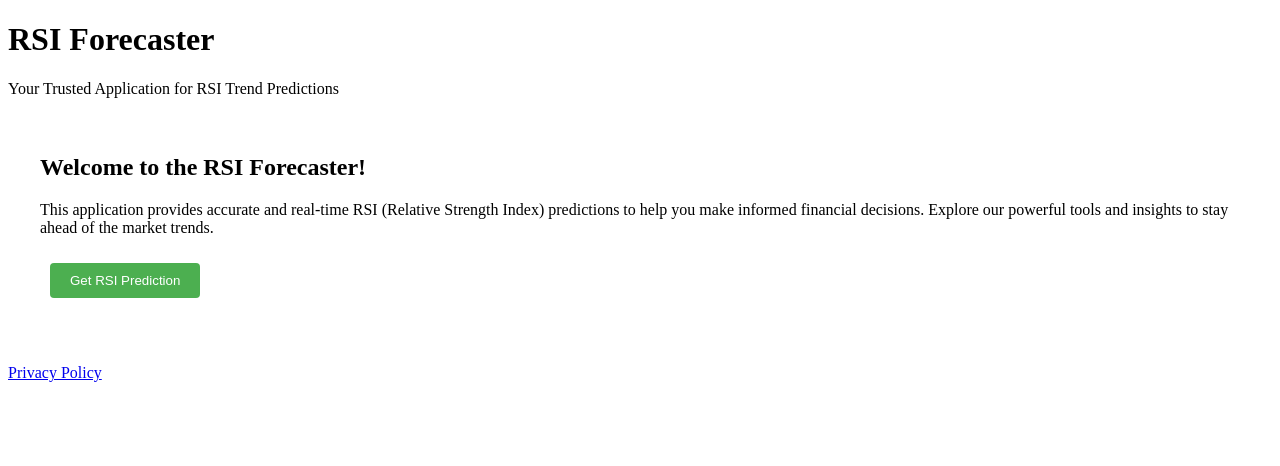
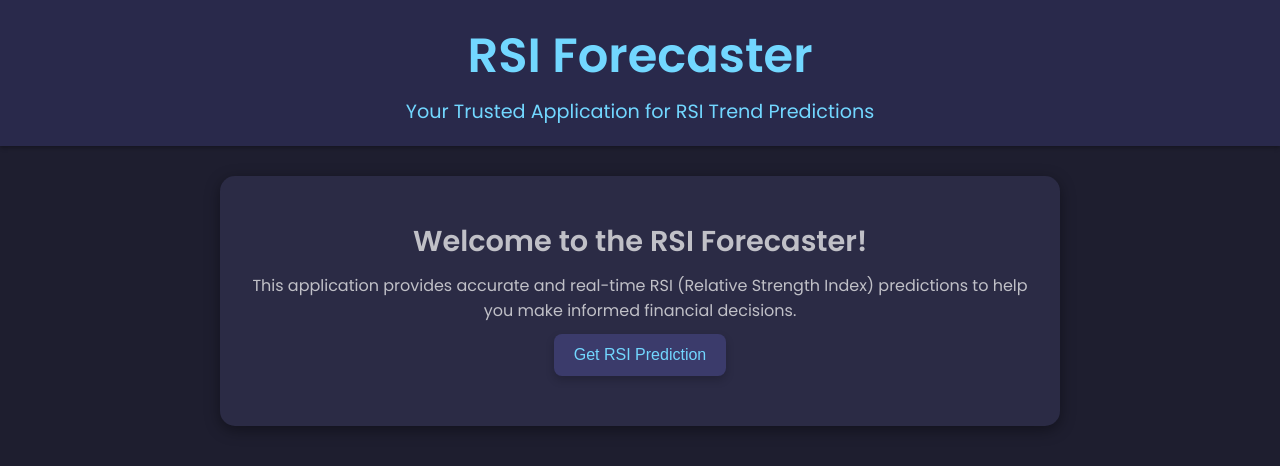
Before and after one commit to Retrospek/AlgorithmicTrading, a Flask app: page / in a window 1280 px wide. Shown: the top 466 px of the page. Run offline with Flask 3, Linux system fonts and the light colour scheme; parts of the project's set-up code (start-up, migrations or seed data) failed here and were passed over.

Commit message:
FINISHED AI RSI PREDICTION APPLICATION!!!!!!!

```diff
--- a/app.py
+++ b/app.py
@@ -100,7 +100,6 @@ def plot():
 
     plt.figure(figsize=(10, 6), dpi=100)
 
-    plt.style.use('seaborn')
     plt.plot(range(1, len(prediction_data) + 1), prediction_data,
             marker='o',
             linestyle='-',
--- a/templates/home.html
+++ b/templates/home.html
@@ -5,39 +5,120 @@
     <meta name="viewport" content="width=device-width, initial-scale=1.0">
     <title>RSI Forecaster</title>
     <style>
-        #prediction-chart {
-            width: 100%;
+        @import url('https://fonts.googleapis.com/css2?family=Poppins:wght@300;400;600&display=swap');
+
+        body {
+            font-family: 'Poppins', sans-serif;
+            background: #1e1e2f;
+            color: #d4d4dc;
+            margin: 0;
+            padding: 0;
+            text-align: center;
+        }
+
+        header {
+            padding: 20px;
+            background: #29294b;
+            color: #72d7ff;
+            font-size: 1.2em;
+            box-shadow: 0 2px 4px rgba(0, 0, 0, 0.3);
+        }
+
+        header h1 {
+            font-size: 2.5em;
+            margin: 0;
+        }
+
+        header p {
+            margin: 5px 0 0;
+            font-size: 1em;
+        }
+
+        .container {
             max-width: 800px;
-            margin: 20px auto;
+            margin: 30px auto;
+            padding: 20px;
+            background: #2b2b45;
+            color: #c0c0c7;
+            border-radius: 15px;
+            box-shadow: 0 4px 15px rgba(0, 0, 0, 0.4);
+        }
+
+        .intro h2 {
+            font-size: 1.8em;
+            margin-bottom: 10px;
+        }
+
+        .intro p {
+            font-size: 1em;
+            line-height: 1.6;
+            margin: 0;
+        }
+
+        button {
+            padding: 12px 20px;
+            margin: 10px;
+            font-size: 1em;
+            background: #3b3b6b;
+            color: #72d7ff;
+            border: none;
+            border-radius: 8px;
+            cursor: pointer;
+            transition: background 0.3s, transform 0.2s, box-shadow 0.3s;
+            box-shadow: 0 4px 8px rgba(0, 0, 0, 0.2);
+        }
+
+        button:hover {
+            background: #50507e;
+            transform: translateY(-2px);
+            box-shadow: 0 6px 12px rgba(0, 0, 0, 0.3);
+        }
+
+        button:active {
+            transform: translateY(0);
         }
 
         .hidden {
             display: none;
         }
 
-        .container {
-            padding: 20px;
-            max-width: 1200px;
-            margin: 0 auto;
+        .graph-container {
+            margin-top: 20px;
         }
 
-        .graph-container {
-            margin-top: 20px;
-            text-align: center;
+        #prediction-chart {
+            width: 100%;
+            max-width: 700px;
+            margin: 20px auto;
+            border-radius: 10px;
+            box-shadow: 0 4px 8px rgba(0, 0, 0, 0.3);
+            opacity: 0;
+            transform: scale(0.9);
+            transition: opacity 0.5s ease, transform 0.5s ease;
         }
 
-        .green-btn {
-            padding: 10px 20px;
-            margin: 10px;
-            background-color: #4CAF50;
-            color: white;
-            border: none;
-            border-radius: 4px;
-            cursor: pointer;
+        #prediction-chart.visible {
+            opacity: 1;
+            transform: scale(1);
         }
 
-        .green-btn:hover {
-            background-color: #45a049;
+        footer {
+            margin-top: 20px;
+            padding: 10px;
+            background: #29294b;
+            color: #72d7ff;
+            font-size: 0.9em;
+            box-shadow: 0 -2px 4px rgba(0, 0, 0, 0.3);
+        }
+
+        footer a {
+            color: #72d7ff;
+            text-decoration: none;
+            transition: color 0.3s;
+        }
+
+        footer a:hover {
+            color: #a3e5ff;
         }
     </style>
 </head>
@@ -51,15 +132,15 @@
         <div class="intro">
             <h2>Welcome to the RSI Forecaster!</h2>
             <p>
-                This application provides accurate and real-time RSI (Relative Strength Index) predictions to help you make informed financial decisions. Explore our powerful tools and insights to stay ahead of the market trends.
+                This application provides accurate and real-time RSI (Relative Strength Index) predictions to help you make informed financial decisions.
             </p>
         </div>
 
         <div class="cta-buttons">
             <form id="prediction-form">
-                <button type="submit" class="green-btn">Get RSI Prediction</button>
+                <button type="submit">Get RSI Prediction</button>
             </form>
-            <button id="view-graph-btn" class="green-btn hidden">View Graph</button>
+            <button id="view-graph-btn" class="hidden">View Graph</button>
         </div>
 
         <div id="result"></div>
@@ -67,12 +148,6 @@
             <img id="prediction-chart" class="hidden" alt="RSI Prediction Graph">
         </div>
     </div>
-
-    <footer>
-        <p>
-            <a href="#">Privacy Policy</a>
-        </p>
-    </footer>
 
     <script>
         const form = document.getElementById('prediction-form');
@@ -83,7 +158,7 @@
 
         form.addEventListener('submit', async (e) => {
             e.preventDefault();
-            resultDiv.innerHTML = "Fetching predictions...";
+            resultDiv.innerHTML = "<strong>Fetching predictions...</strong>";
 
             try {
                 const response = await fetch('/predict', {
@@ -98,7 +173,6 @@
                 const data = await response.json();
                 predictionData = data.prediction;
 
-                // Format the prediction numbers to 2 decimal places
                 const formattedPredictions = predictionData.map(val =>
                     Number(val).toFixed(2)).join(', ');
 
@@ -107,10 +181,7 @@
                     ${formattedPredictions}
                 `;
 
-                // Show the view graph button
                 viewGraphBtn.classList.remove('hidden');
-
-                // Hide the chart if it was previously shown
                 predictionChart.classList.add('hidden');
             } catch (error) {
                 resultDiv.innerHTML = `<strong style="color: red;">Error:</strong> ${error.message}`;
@@ -132,14 +203,10 @@
                 const blob = await response.blob();
                 const imageUrl = URL.createObjectURL(blob);
 
-                // Update the image source and show it
                 predictionChart.src = imageUrl;
                 predictionChart.classList.remove('hidden');
-
-                // Clean up the object URL after the image loads
+                predictionChart.classList.add('visible');
                 predictionChart.onload = () => URL.revokeObjectURL(imageUrl);
-
-                // Scroll to the chart
                 predictionChart.scrollIntoView({ behavior: 'smooth' });
             } catch (error) {
                 resultDiv.innerHTML += `<br><strong style="color: red;">Error:</strong> ${error.message}`;
```
Also changed, not shown: backend/ArtificialIntelligence/soxxData.csv, 1 other file.
